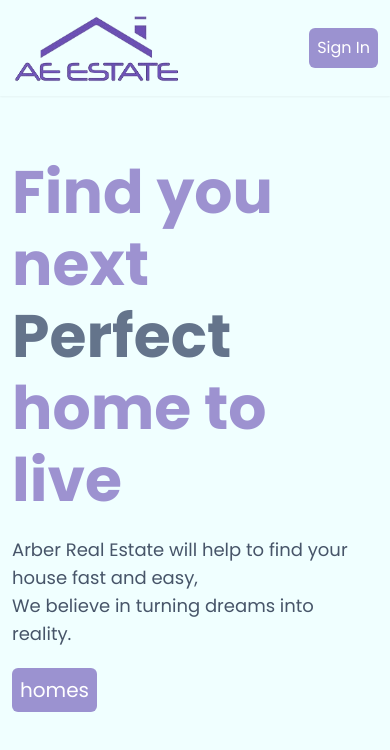
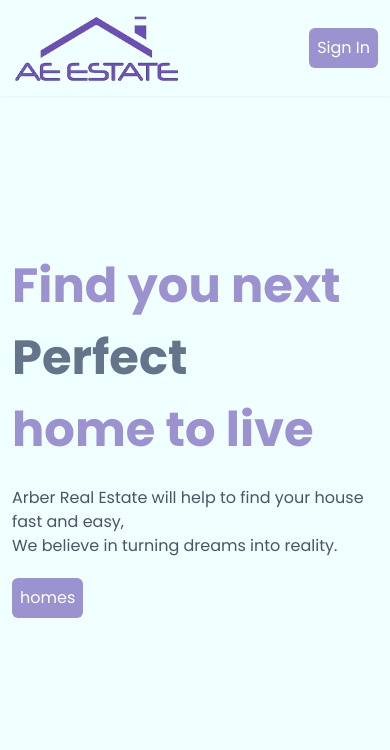
Before and after one commit to arbersejdiu/mern-programing-v7, a React (Vite) app in the folder client/: page / in a window 390 px wide. Shown: the top 750 px of the page. Built offline with nearby package versions, Linux system fonts and the light colour scheme; no server answers.

Commit message:
fix home page text

```diff
--- a/client/src/pages/Home.jsx
+++ b/client/src/pages/Home.jsx
@@ -49,17 +49,17 @@ export default function Home() {
     <div className="">
       {/* top */}
       <div className="flex flex-col gap-5 py-10 h-[80vh] justify-center max-w-7xl mx-auto p-3">
-        <h1 className="font-bold text-6xl text-[#4c2aa382] leading-[4.5rem]">
+        <h1 className="font-bold text-5xl sm:text-6xl text-[#4c2aa382] leading-[4.5rem]">
           Find you next <span className="text-slate-500">Perfect</span> <br />
           home to live
         </h1>
-        <p className="text-slate-600 text-lg">
+        <p className="text-slate-600 text-md sm:text-lg">
           Arber Real Estate will help to find your house fast and easy,
           <br />
           We believe in turning dreams into reality.
         </p>
         <Link to={"/search"}>
-          <button className="bg-[#4c2aa382] text-white p-2 rounded-md text-xl">
+          <button className="bg-[#4c2aa382] hover:opacity-95 text-white p-2 rounded-md text-md sm:text-xl">
             homes
           </button>
         </Link>
```
